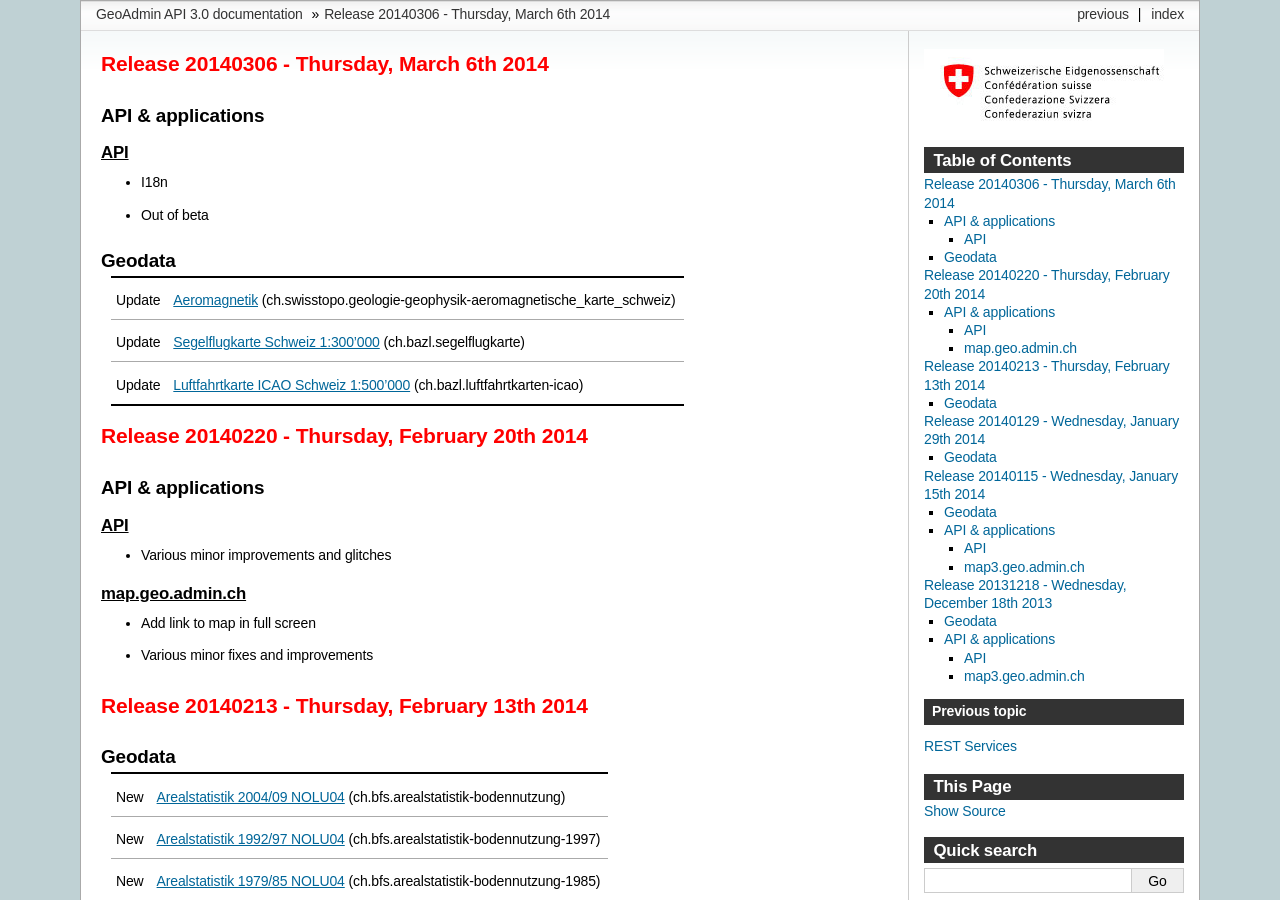
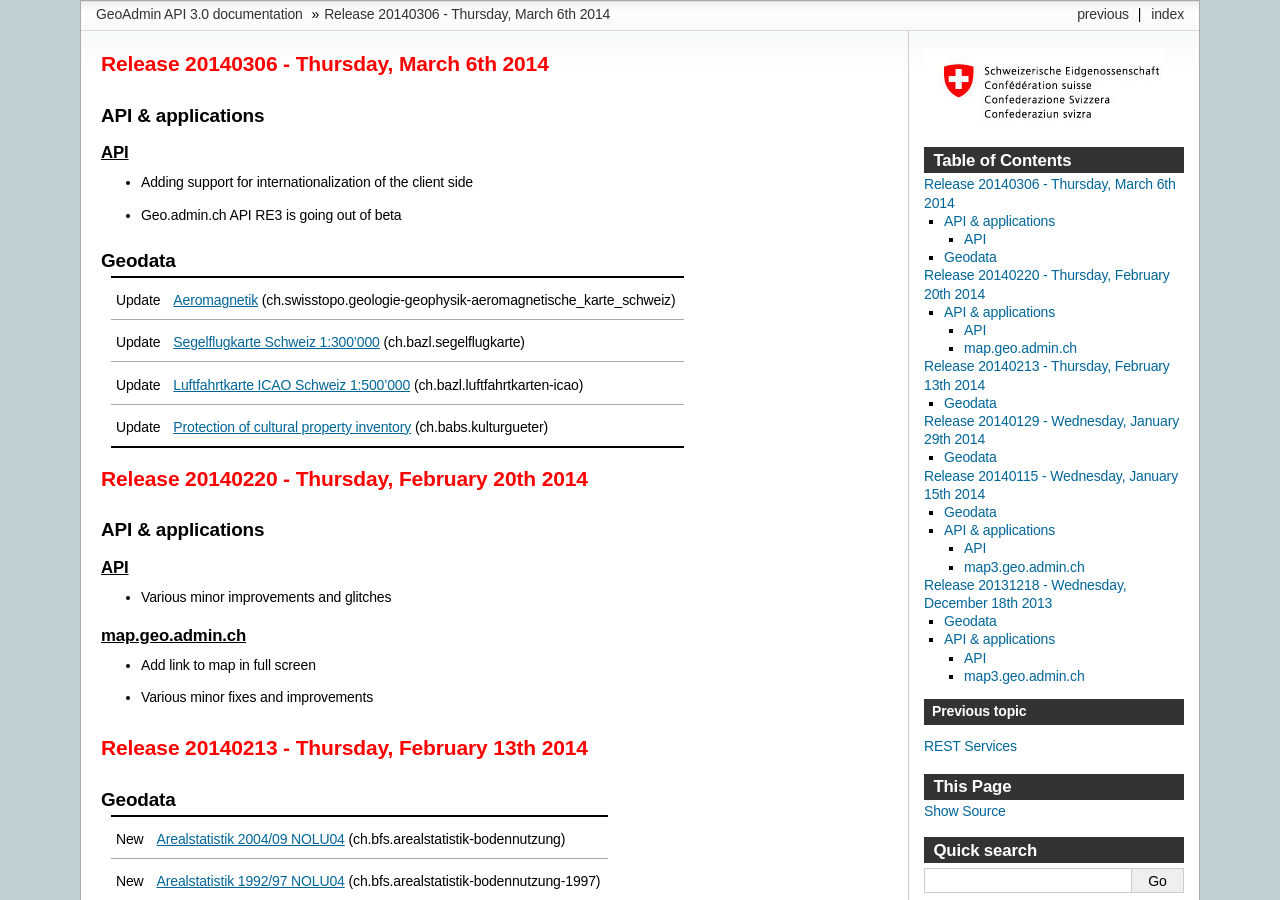
Before and after one commit to swisstopo-test/doc-chsdi3, a Sphinx documentation site: the page built from source/releasenotes/index.rst, in a window 1280 px wide and 900 px high. Built offline with Sphinx 7.4.7, drawn with Linux system fonts in a browser that asks for light colours; formulas are drawn with MathJax 3.

Commit message:
improving and completing the release notes

```diff
--- a/source/releasenotes/index.rst
+++ b/source/releasenotes/index.rst
@@ -6,8 +6,8 @@ API & applications
 
 `API <//api3.geo.admin.ch>`__
 -----------------------------------
-- I18n
-- Out of beta
+- Adding support for internationalization of the client side
+- Geo.admin.ch API RE3 is going out of beta
 
 Geodata
 ********
@@ -17,6 +17,8 @@ Geodata
 | Update | `Segelflugkarte Schweiz 1:300'000 <//map.geo.admin.ch/?layers=ch.bazl.segelflugkarte>`__ (ch.bazl.segelflugkarte)                                                               |
 +--------+---------------------------------------------------------------------------------------------------------------------------------------------------------------------------------+
 | Update | `Luftfahrtkarte ICAO Schweiz 1:500'000 <//map.geo.admin.ch/?layers=ch.bazl.luftfahrtkarten-icao>`__ (ch.bazl.luftfahrtkarten-icao)                                              |
++--------+---------------------------------------------------------------------------------------------------------------------------------------------------------------------------------+
+| Update | `Protection of cultural property inventory <//map.geo.admin.ch/?layers=ch.babs.kulturgueter>`__ (ch.babs.kulturgueter)                                                          |
 +--------+---------------------------------------------------------------------------------------------------------------------------------------------------------------------------------+
 
 
```
